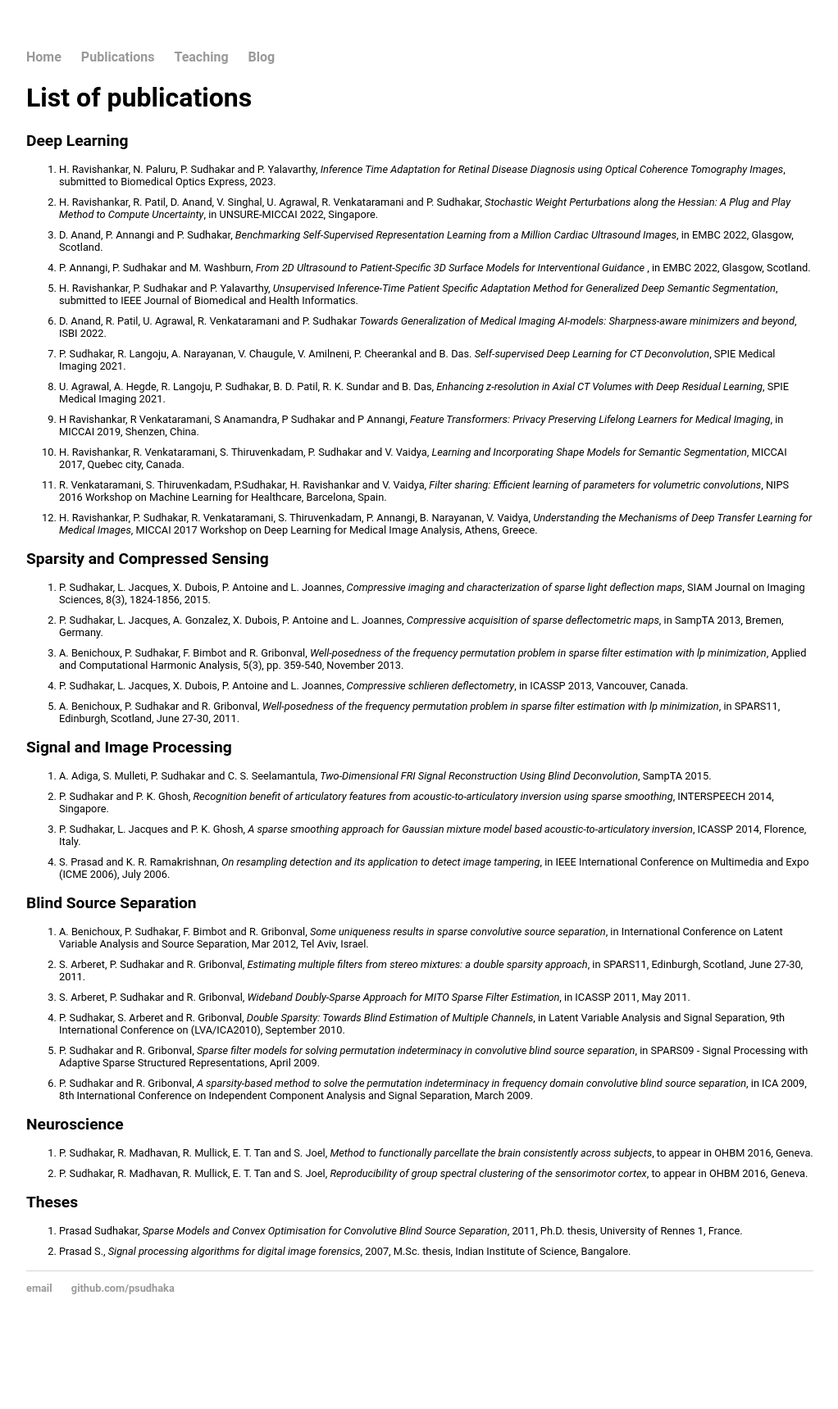
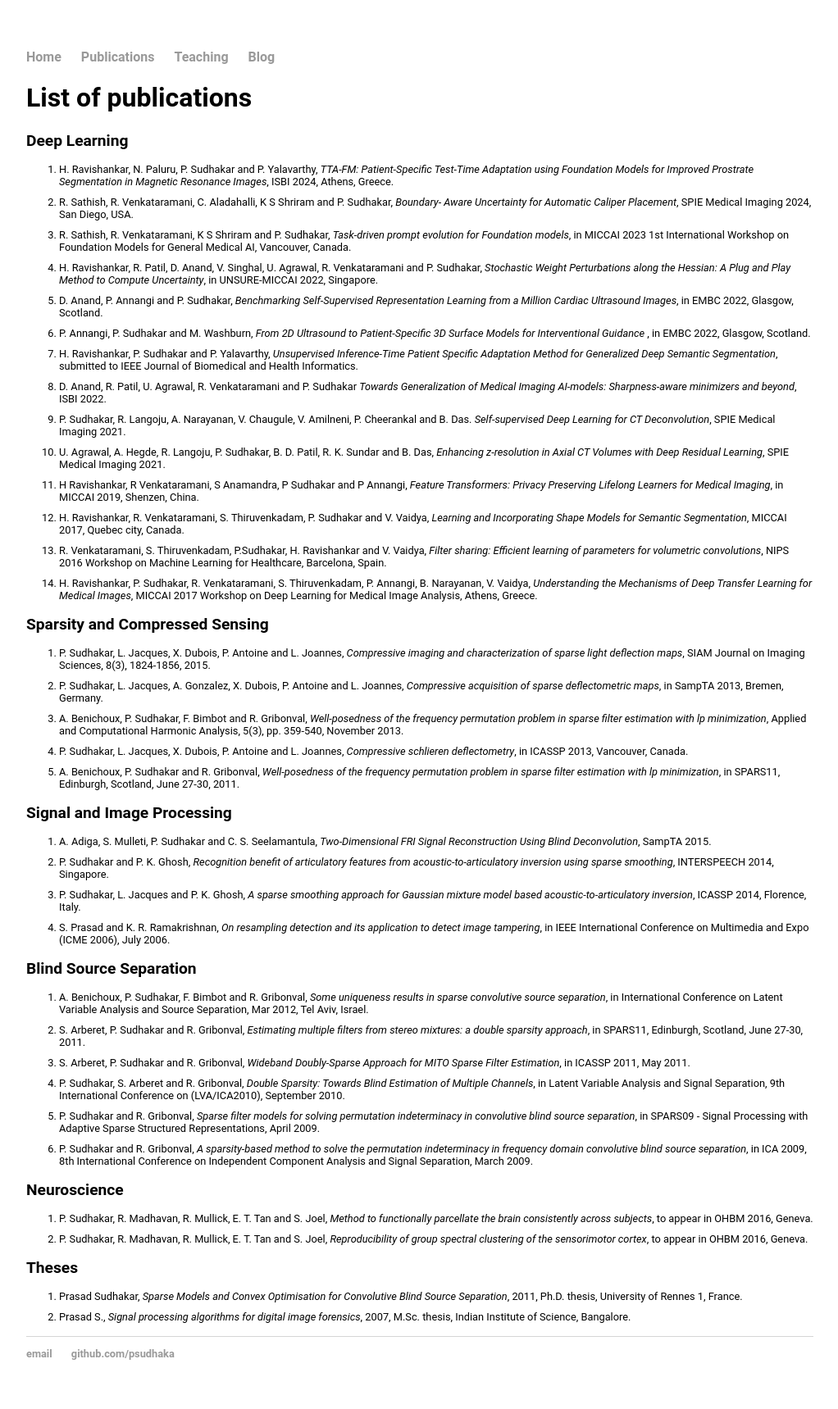
Before and after one commit to psudhaka/psudhaka.github.io, a Jekyll site: the page built from publications.html, in a window 1280 px wide. Shown: the whole page at 82% size, without its empty margins (128-1150 px from the left). Built offline with Jekyll 4.4.1, drawn with Linux system fonts in a browser that asks for light colours; before the commit the page ends 1639 px from its top, so only the background shows below that.

Commit message:
Update publications.html

```diff
--- a/publications.html
+++ b/publications.html
@@ -10,7 +10,10 @@ title: Prasad Sudhakar
 
 	<h2>Deep Learning</h2>
 	<ol class="a">
-		<li>H. Ravishankar, N. Paluru, P. Sudhakar and P. Yalavarthy, <i>Inference Time Adaptation for Retinal Disease Diagnosis using Optical Coherence Tomography Images</i>, submitted to Biomedical Optics Express, 2023. </li>
+		<!--<li>H. Ravishankar, N. Paluru, P. Sudhakar and P. Yalavarthy, <i>Inference Time Adaptation for Retinal Disease Diagnosis using Optical Coherence Tomography Images</i>, submitted to Biomedical Optics Express, 2023. </li>-->
+		<li> H. Ravishankar, N. Paluru, P. Sudhakar and P. Yalavarthy, <i>TTA-FM: Patient-Specific Test-Time Adaptation using Foundation Models for Improved Prostrate Segmentation in Magnetic Resonance Images</i>, ISBI 2024, Athens, Greece. </li>
+		<li> R. Sathish, R. Venkataramani, C. Aladahalli, K S Shriram and P. Sudhakar, <i>Boundary- Aware Uncertainty for Automatic Caliper Placement</i>, SPIE Medical Imaging 2024, San Diego, USA.</li>
+		<li> R. Sathish, R. Venkataramani, K S Shriram and P. Sudhakar, <i>Task-driven prompt evolution for Foundation models</i>, in MICCAI 2023 1st International Workshop on Foundation Models for General Medical AI, Vancouver, Canada. </li>
 		<li> H. Ravishankar, R. Patil, D. Anand, V. Singhal, U. Agrawal, R. Venkataramani and P. Sudhakar, <i>Stochastic Weight Perturbations along the Hessian: A Plug and Play Method to Compute Uncertainty</i>, in UNSURE-MICCAI 2022, Singapore. </li>
 		<li> D. Anand, P. Annangi and P. Sudhakar, <i>Benchmarking Self-Supervised Representation Learning from a Million Cardiac Ultrasound Images</i>, in EMBC 2022, Glasgow, Scotland. </li>
 		<li> P. Annangi, P. Sudhakar and M. Washburn, <i>From 2D Ultrasound to Patient-Specific 3D Surface Models for Interventional Guidance </i>, in EMBC 2022, Glasgow, Scotland. </li>
```
